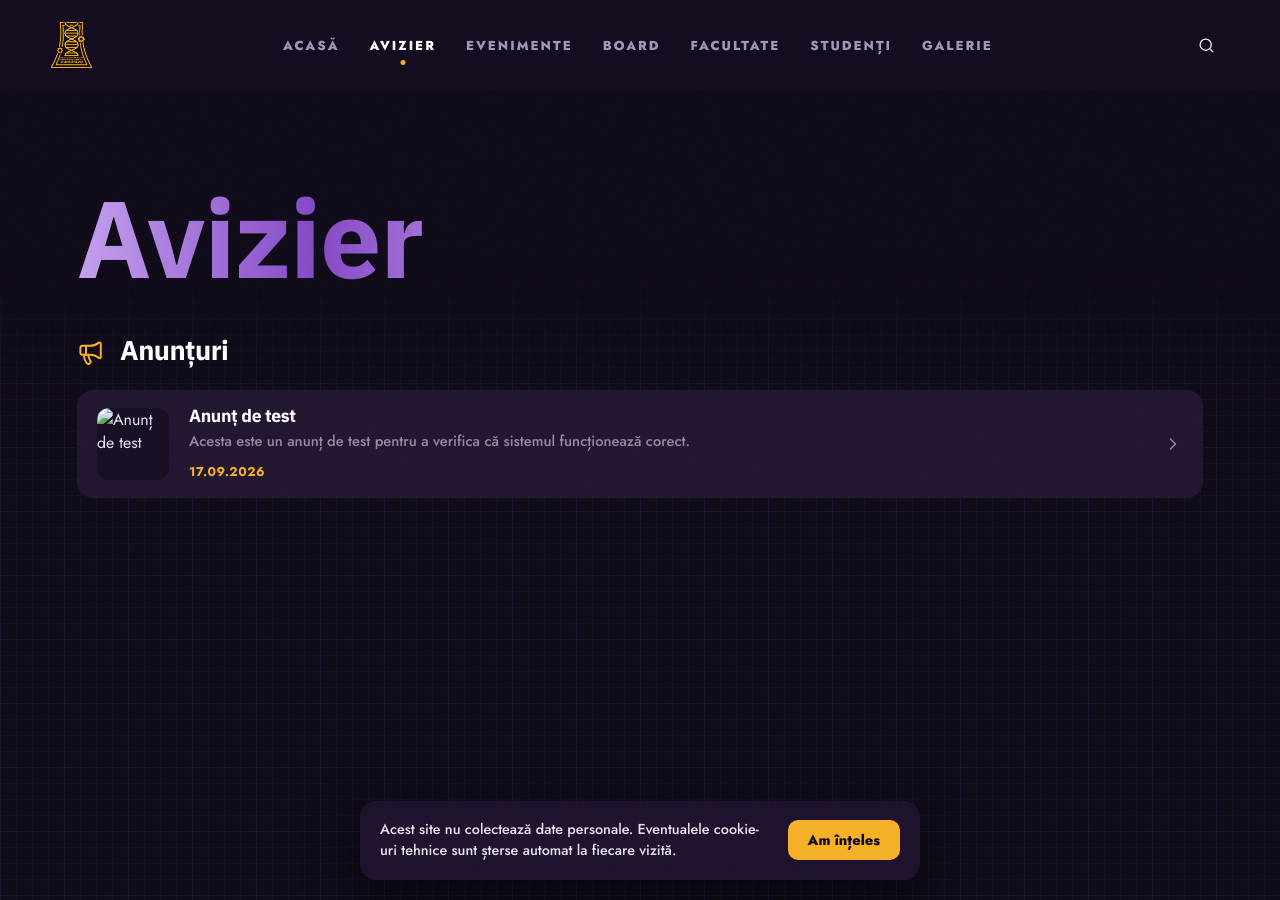
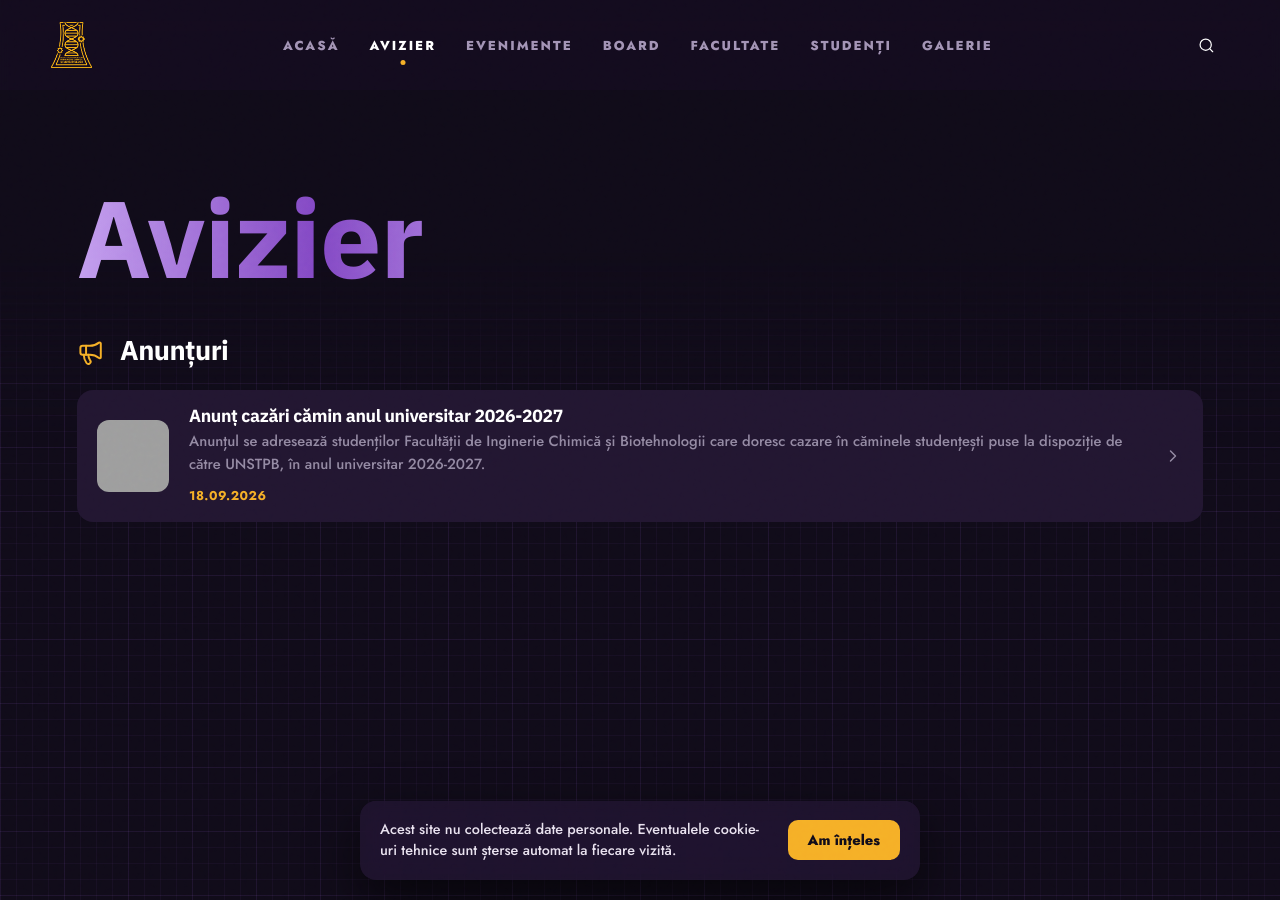
Before and after one commit to prssic/ssic, a Jekyll site: the page built from avizier.html, in a window 1280 px wide. Built offline with Jekyll 4.4.1, drawn with Linux system fonts in a browser that asks for light colours; nearby versions of some CDN libraries; a script that is not in the unit is left out; grey boxes are pictures that could not be loaded.

Commit message:
Update Anunț “2026-09-17-anunt-de-test”

```diff
--- a/_avizier/2026-09-17-anunt-de-test.md
+++ b/_avizier/2026-09-17-anunt-de-test.md
@@ -1,16 +1,31 @@
 ---
-# Anunț de test – poți să îl ștergi după ce verifici că totul merge
+title: Anunț cazări cămin anul universitar 2026-2027
+date: 2026-09-18
+description: >2
+   Anunțul se adresează studenților Facultății de Inginerie Chimică și Biotehnologii care doresc cazare în căminele studențești puse la dispoziție de către UNSTPB, în anul universitar 2026-2027.
+image: "https://encrypted-tbn0.gstatic.com/images?q=tbn:ANd9GcTQ6CLOVE_aBfg5daB\
+  D5bLCt1DXn4Ryj_lM0aMUJ6zN2Xn452QJlPzGCNc&s=10\r
+
+  layout: avizier-post"
 layout: avizier-post
-title: "Anunț de test"
-description: "Acesta este un anunț de test pentru a verifica că sistemul funcționează corect."
-date: 2026-09-17
-image: ""
 ---
+În perioada 24-26 septembrie, urmează sesiunea de cazări în căminele studențești puse la dispoziție de UNSTPB pentru studenții Facultății de Inginerie Chimică și Biotehnologii.
 
-Felicitări! Dacă ai ajuns pe această pagină, înseamnă că sistemul de Avizier funcționează corect.
+Stundenții sunt așteptați la facultate pentru ridicarea contractelor de cazare după cum urmează:
 
-## Cum să adaugi anunțuri reale
+* Anul 1 -
+* Anul 2 -
+* Anul 3 -
+* Anul 4 -
+* Master 1 & 2 -
 
-Mergi la **[ssic.ro/admin](https://ssic.ro/admin)**, loghează-te cu contul tău GitHub și apasă **"New Anunț"**.
+Documente necesare:
 
-Poți șterge acest fișier de test oricând.
+De menționat: eliberarea contractelor de cazare se face **doar după achitarea regiei de cămin pentru prima luna de cazare** de către studentul solicitant. **Nu** se acceptă plăți făcute prin Revolut!
+
+Voluntarii SSIC sunt invitați să participe la activitatea de cazare pentru a facilita procesul astfel:
+
+* la facultate, pentru ajutarea colegilor în preluarea contractelor;
+* cămine, pentru facilitarea procesului de cazare propriu-zis și pentru reprezentarea intereselor studentilor FICBi în cămin.
+
+Voluntarii doritori sunt rugați să completeze [acest formular](https://forms.gle/3xtxPBWLgfoFRekWA).
```
